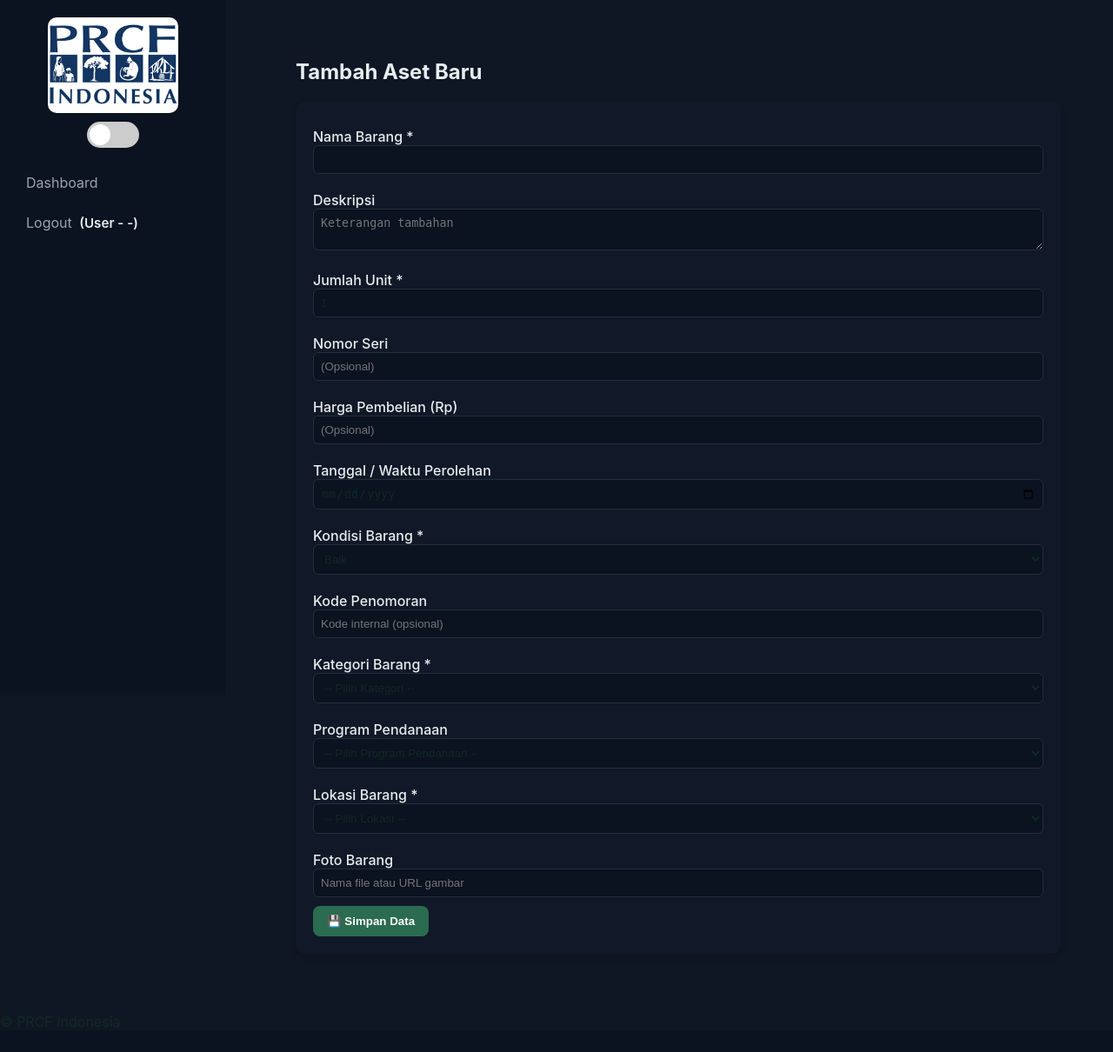
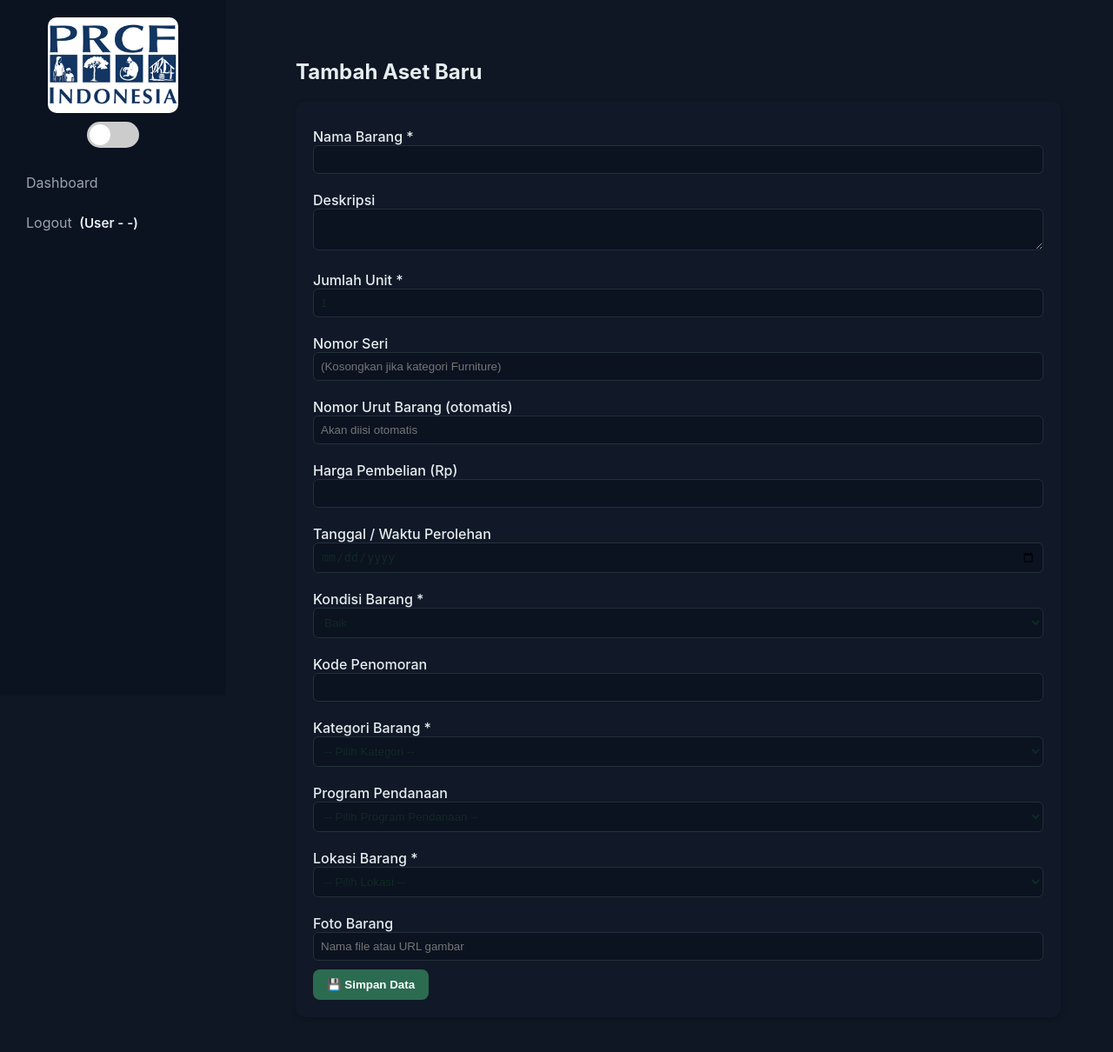
Before and after one commit to ABRORI27/prcf_aset_pro, a PHP site: page /prcf_aset_pro/modules/aset_barang/create.php in a window 1280 px wide. Shown: the top 1210 px of the page at 87% size. Before the commit the page ends 1181 px from the top, so only its background shows below. Run offline with PHP 8.4, Linux system fonts and the light colour scheme; a user stored in the database is signed in; data comes from the database, SQL or seed files in the repository.

Commit message:
v5 detail dan update sudah aad nomor_urut barang

```diff
--- a/modules/aset_barang/create.php
+++ b/modules/aset_barang/create.php
@@ -2,15 +2,15 @@
 include '../../includes/header.php';
 include '../../includes/koneksi.php';
 
-// --- Ambil data untuk dropdown ---
+// --- Ambil data dropdown ---
 $kategoriList = $conn->query("SELECT id, nama_kategori FROM kategori_barang ORDER BY nama_kategori ASC");
 $lokasiList = $conn->query("SELECT id, nama_lokasi FROM lokasi_barang ORDER BY nama_lokasi ASC");
 $programList = $conn->query("SELECT id, nama_program FROM program_pendanaan ORDER BY nama_program ASC");
 
-// --- Proses jika form disubmit ---
+// --- Proses form ---
 if ($_SERVER['REQUEST_METHOD'] === 'POST') {
 
-  // --- Ambil semua input dengan aman ---
+  // Ambil data input
   $nama_barang       = trim($_POST['nama_barang'] ?? '');
   $deskripsi         = $_POST['deskripsi'] ?? null;
   $jumlah_unit       = (int) ($_POST['jumlah_unit'] ?? 1);
@@ -27,29 +27,50 @@ if ($_SERVER['REQUEST_METHOD'] === 'POST') {
   $status_penggunaan = 'Aktif';
   $tanggal_pajak     = $_POST['tanggal_pajak'] ?? null;
   $penanggung_jawab  = $_POST['penanggung_jawab'] ?? null;
-  $user_input        = $_SESSION['user_id'] ?? null; // Pastikan session user sudah aktif
+  $user_input        = $_SESSION['user_id'] ?? null;
 
-  // --- Validasi field wajib ---
-  if (empty($nama_barang) || empty($jumlah_unit) || empty($kategori_barang) || empty($lokasi_barang) || empty($kondisi_barang)) {
-    echo "<div class='alert red'>⚠️ Harap isi semua field wajib yang bertanda *!</div>";
+  // Ambil nama kategori untuk cek apakah furniture
+  $kategoriCheck = $conn->query("SELECT nama_kategori FROM kategori_barang WHERE id = $kategori_barang")->fetch_assoc();
+  $namaKategori = strtolower($kategoriCheck['nama_kategori'] ?? '');
+
+  // --- Validasi umum ---
+  if (empty($nama_barang) || empty($jumlah_unit) || empty($kategori_barang) || empty($lokasi_barang)) {
+    echo "<div class='alert red'>⚠️ Harap isi semua field wajib!</div>";
   } else {
-    // --- Query INSERT aman ---
+    // --- Atur aturan khusus nomor seri ---
+    if ($namaKategori !== 'furniture') {
+      if (empty($nomor_seri)) {
+        echo "<div class='alert red'>⚠️ Nomor seri wajib diisi untuk kategori selain Furniture!</div>";
+        exit;
+      }
+    } else {
+      $nomor_seri = !empty($nomor_seri) ? $nomor_seri : null;
+    }
+
+    // --- Tentukan nomor urut barang otomatis ---
+    $queryUrut = $conn->prepare("SELECT MAX(nomor_urut_barang) AS max_urut FROM aset_barang WHERE nama_barang = ?");
+    $queryUrut->bind_param("s", $nama_barang);
+    $queryUrut->execute();
+    $resultUrut = $queryUrut->get_result()->fetch_assoc();
+    $nomor_urut_barang = ($resultUrut['max_urut'] ?? 0) + 1;
+
+    // --- Query insert ---
     $sql = "INSERT INTO aset_barang
-      (nama_barang, deskripsi, jumlah_unit, nomor_seri, harga_pembelian, waktu_perolehan, kondisi_barang, kode_penomoran, kategori_barang, nomor_plat, program_pendanaan, lokasi_barang, user_input, foto_barang, status_penggunaan, tanggal_pajak, penanggung_jawab, created_at)
-      VALUES (?, ?, ?, ?, ?, ?, ?, ?, ?, ?, ?, ?, ?, ?, ?, ?, ?, NOW())";
+      (nama_barang, deskripsi, jumlah_unit, nomor_seri, nomor_urut_barang, harga_pembelian, waktu_perolehan, kondisi_barang, kode_penomoran, kategori_barang, nomor_plat, program_pendanaan, lokasi_barang, user_input, foto_barang, status_penggunaan, tanggal_pajak, penanggung_jawab, created_at)
+      VALUES (?, ?, ?, ?, ?, ?, ?, ?, ?, ?, ?, ?, ?, ?, ?, ?, ?, ?, NOW())";
 
     $stmt = $conn->prepare($sql);
-
     if (!$stmt) {
       die("<div class='alert red'>❌ Query prepare gagal: " . $conn->error . "</div>");
     }
 
     $stmt->bind_param(
-      "ssisssssissiiisss",
+      "ssissi ssssissiiisss",
       $nama_barang,
       $deskripsi,
       $jumlah_unit,
       $nomor_seri,
+      $nomor_urut_barang,
       $harga_pembelian,
       $waktu_perolehan,
       $kondisi_barang,
@@ -66,7 +87,7 @@ if ($_SERVER['REQUEST_METHOD'] === 'POST') {
     );
 
     if ($stmt->execute()) {
-      echo "<script>alert('✅ Data aset berhasil ditambahkan!'); window.location='output_aset.php';</script>";
+      echo "<script>alert('✅ Data aset berhasil ditambahkan!'); window.location='read.php';</script>";
       exit;
     } else {
       echo "<div class='alert red'>❌ Gagal menambah data: " . $stmt->error . "</div>";
@@ -83,16 +104,19 @@ if ($_SERVER['REQUEST_METHOD'] === 'POST') {
     <input type="text" name="nama_barang" required>
 
     <label>Deskripsi</label>
-    <textarea name="deskripsi" placeholder="Keterangan tambahan"></textarea>
+    <textarea name="deskripsi"></textarea>
 
     <label>Jumlah Unit <span style="color:red">*</span></label>
-    <input type="number" name="jumlah_unit" required min="1" value="1">
+    <input type="number" name="jumlah_unit" min="1" value="1" required>
 
     <label>Nomor Seri</label>
-    <input type="text" name="nomor_seri" placeholder="(Opsional)">
+    <input type="text" name="nomor_seri" placeholder="(Kosongkan jika kategori Furniture)">
+
+    <label>Nomor Urut Barang (otomatis)</label>
+    <input type="text" name="nomor_urut_barang" readonly placeholder="Akan diisi otomatis">
 
     <label>Harga Pembelian (Rp)</label>
-    <input type="number" name="harga_pembelian" step="0.01" placeholder="(Opsional)">
+    <input type="number" name="harga_pembelian" step="0.01">
 
     <label>Tanggal / Waktu Perolehan</label>
     <input type="date" name="waktu_perolehan">
@@ -105,7 +129,7 @@ if ($_SERVER['REQUEST_METHOD'] === 'POST') {
     </select>
 
     <label>Kode Penomoran</label>
-    <input type="text" name="kode_penomoran" placeholder="Kode internal (opsional)">
+    <input type="text" name="kode_penomoran">
 
     <label>Kategori Barang <span style="color:red">*</span></label>
     <select name="kategori_barang" id="kategori_barang" required onchange="toggleKendaraanFields()">
@@ -117,11 +141,9 @@ if ($_SERVER['REQUEST_METHOD'] === 'POST') {
 
     <div id="kendaraanFields" style="display:none;">
       <label>Nomor Plat</label>
-      <input type="text" name="nomor_plat" placeholder="(Khusus kendaraan)">
-
+      <input type="text" name="nomor_plat">
       <label>Tanggal Pajak Berlaku Sampai</label>
       <input type="date" name="tanggal_pajak">
-
       <label>Penanggung Jawab</label>
       <input type="text" name="penanggung_jawab">
     </div>
@@ -151,9 +173,9 @@ if ($_SERVER['REQUEST_METHOD'] === 'POST') {
 
 <script>
 function toggleKendaraanFields() {
-  const kategori = document.getElementById('kategori_barang').value;
+  const kategori = document.getElementById('kategori_barang').options[document.getElementById('kategori_barang').selectedIndex].text.toLowerCase();
   const kendaraanFields = document.getElementById('kendaraanFields');
-  kendaraanFields.style.display = (kategori === '4') ? 'block' : 'none';
+  kendaraanFields.style.display = kategori === 'kendaraan' ? 'block' : 'none';
 }
 </script>
 
```
Also changed, not shown: modules/aset_barang/detail.php (+30 -5 lines), modules/aset_barang/update.php (+30 -4 lines).
